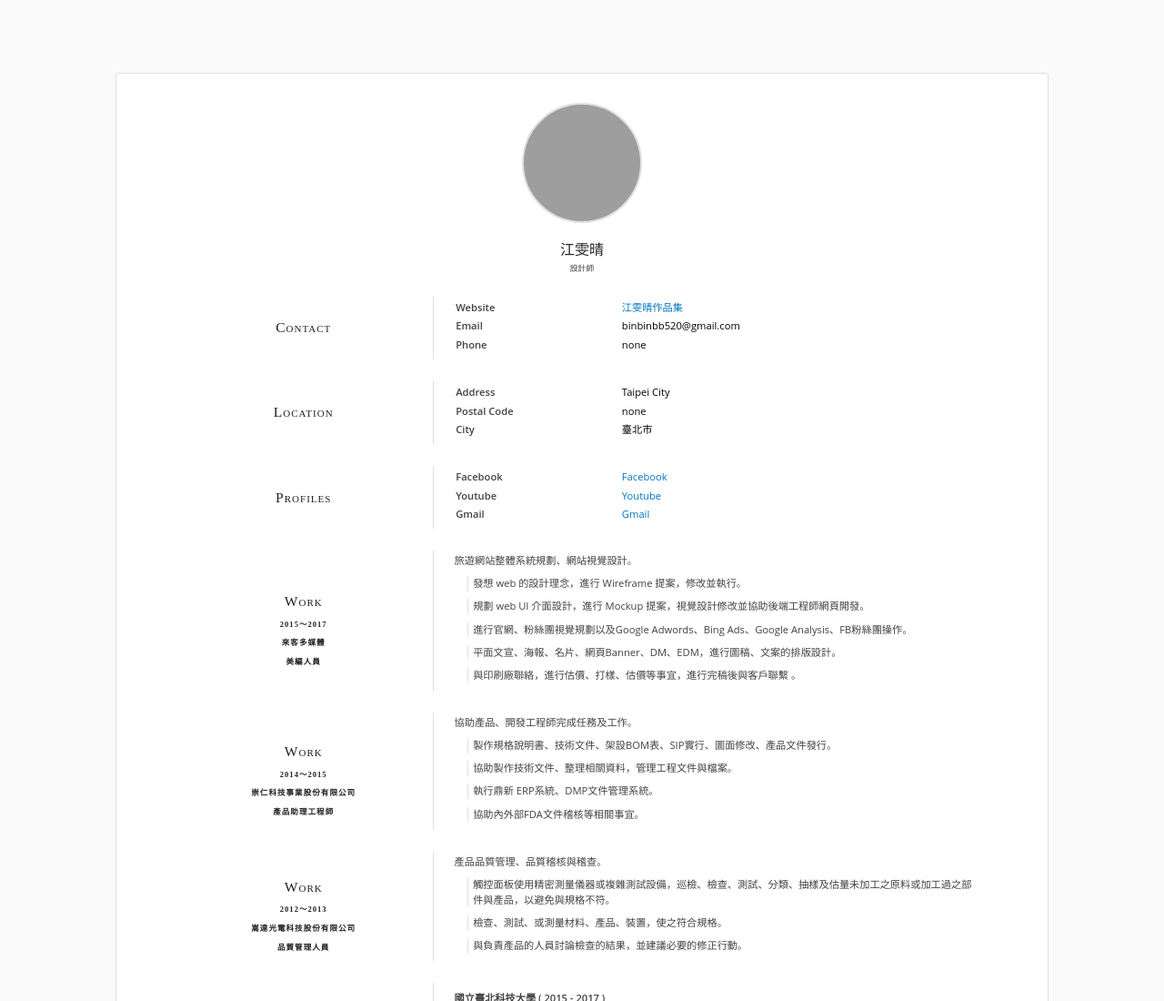
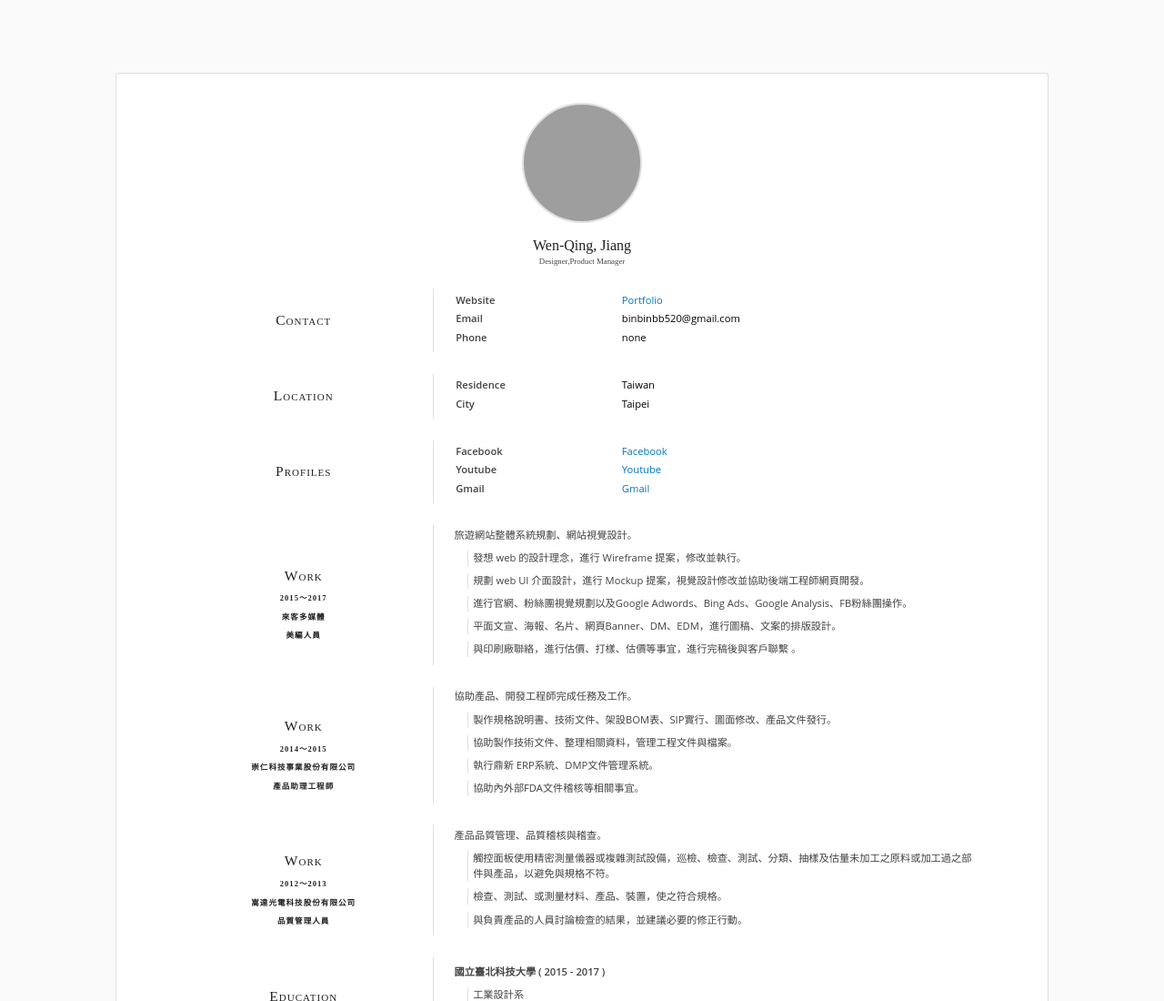
Before and after one commit to viccjiang/jiang-resume, a plain HTML site: page index.html in a window 1280 px wide. Shown: the top 1100 px of the page at 91% size. Drawn offline with Linux system fonts and the light colour scheme; grey boxes are pictures that could not be loaded.

Commit message:
Update index.html

```diff
--- a/index.html
+++ b/index.html
@@ -3,7 +3,7 @@
 
 <head>
     <meta charset="UTF-8">
-    <title> - 江雯晴 Resume - </title>
+    <title> - Wen-Qing,Jiang Resume - </title>
     <link href="main.css" rel="stylesheet">
 </head>
 
@@ -18,9 +18,9 @@
 
                     </div>
                     <div class="header-text">
-                        <p class="first-name">江雯晴
+                        <p class="first-name">Wen-Qing, Jiang
                         </p>
-                        <p class="subtitle">設計師</p>
+                        <p class="subtitle">Designer,Product Manager </p>
 
                     </div>
                 </div>
@@ -37,7 +37,7 @@
                         <div class="content-text">
                             <ul>
                                 <li>Website</li>
-                                <li><a href="http://viccjiang.weebly.com" target="_blank">江雯晴作品集</a></li>
+                                <li><a href="http://viccjiang.weebly.com" target="_blank"> Portfolio </a></li>
 
                             </ul>
                             <ul>
@@ -60,16 +60,13 @@
                         </div>
                         <div class="content-text">
                             <ul>
-                                <li>Address</li>
-                                <li>Taipei City</li>
+                                <li>Residence</li>
+                                <li>Taiwan</li>
                             </ul>
-                            <ul>
-                                <li>Postal Code</li>
-                                <li>none</li>
-                            </ul>
+
                             <ul>
                                 <li>City</li>
-                                <li>臺北市</li>
+                                <li>Taipei</li>
                             </ul>
 
                         </div>
```
